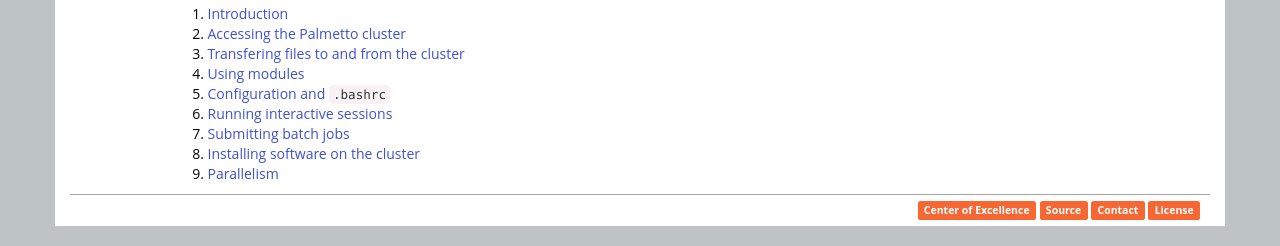
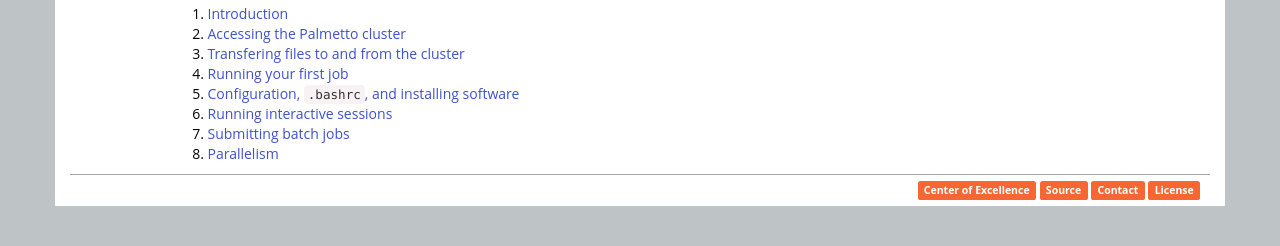
Before and after one commit to clemsonciti/hpc-workshop, a plain HTML site: page index.html in a window 1280 px wide. Shown: the part 633-879 px from the top of the page. Drawn offline with nearby package versions, Linux system fonts and the light colour scheme.

Commit message:
HTML update

```diff
--- a/index.html
+++ b/index.html
@@ -42,12 +42,11 @@
 <li><a href="00-intro.html">Introduction</a></li>
 <li><a href="01-accessing-palmetto.html">Accessing the Palmetto cluster</a></li>
 <li><a href="02-transfer-files.html">Transfering files to and from the cluster</a></li>
-<li><a href="03-modules.html">Using modules</a></li>
-<li><a href="04-configuration.html">Configuration and <code>.bashrc</code></a></li>
+<li><a href="03-modules.html">Running your first job</a></li>
+<li><a href="04-configuration.html">Configuration, <code>.bashrc</code>, and installing software</a></li>
 <li><a href="05-interactive.html">Running interactive sessions</a></li>
 <li><a href="06-batch-jobs.html">Submitting batch jobs</a></li>
-<li><a href="07-installing.html">Installing software on the cluster</a></li>
-<li><a href="08-parallelism.html">Parallelism</a></li>
+<li><a href="07-parallelism.html">Parallelism</a></li>
 </ol>
         </div>
       </div>
```
